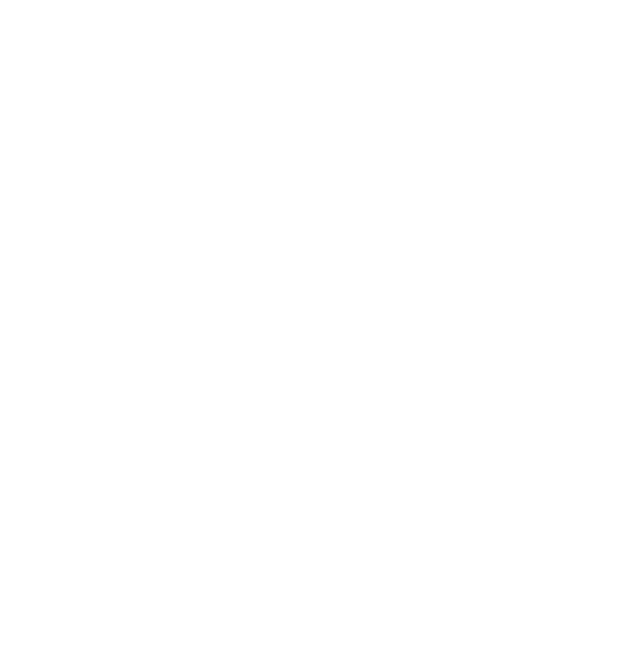
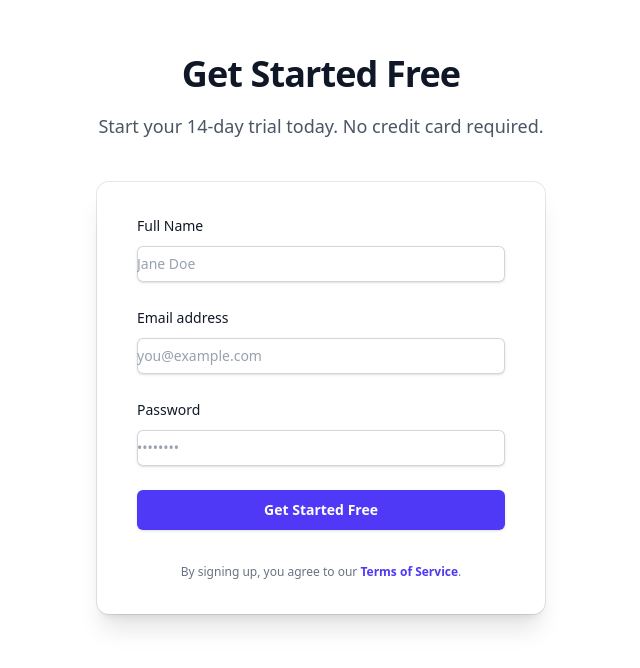
Before and after one commit to rohit3171999/free-trial-landing-page, a React (Vite) app: page / in a window 1280 px wide. Shown: the part 2970-3638 px from the top of the page, without its empty margins (319-959 px from the left). Before the commit the page ends 2896 px from the top, so only its background shows below. Built offline with nearby package versions, Linux system fonts and the light colour scheme.

Commit message:
add markup in SignUpForm.jsx

```diff
--- a/src/App.jsx
+++ b/src/App.jsx
@@ -4,6 +4,7 @@
 import ProductBenefits from "./components/ProductBenefits.jsx";
 import HowItWorks from "./components/HowItWorks.jsx";
 import TrialOfferDetails from "./components/TrialOfferDeatils.jsx";
+import SignUpForm from "./components/SignUpForm.jsx";
 
 export default function App() {
     return (
@@ -12,6 +13,7 @@
             <ProductBenefits/>
             <HowItWorks/>
             <TrialOfferDetails/>
+            <SignUpForm/>
         </>
 
     );
--- a/src/components/SignUpForm.jsx
+++ b/src/components/SignUpForm.jsx
@@ -7,24 +7,90 @@
 * */
 export default function SignUpForm(){
     return (
-        <>
-            {/*<section> wrapper*/}
+        <section className="relative bg-white dark:bg-gray-900 py-24 sm:py-32">
+            <div className="mx-auto max-w-7xl px-6 lg:px-8">
+                <div className="mx-auto max-w-2xl text-center">
+                    <h2 className="text-3xl font-bold tracking-tight text-gray-900 dark:text-white sm:text-4xl">
+                        Get Started Free
+                    </h2>
+                    <p className="mt-4 text-lg leading-8 text-gray-600 dark:text-gray-300">
+                        Start your 14-day trial today. No credit card required.
+                    </p>
+                </div>
 
-            {/*    <h2> form title → “Get Started Free”*/}
+                <div className="mt-10 sm:mx-auto sm:w-full sm:max-w-md">
+                    <div className="bg-white dark:bg-gray-800/50 px-6 py-8 shadow-xl ring-1 ring-gray-900/10 rounded-xl sm:px-10">
+                        <form className="space-y-6" action="#" method="POST">
+                            <div>
+                                <label htmlFor="name" className="block text-sm font-medium leading-6 text-gray-900 dark:text-white">
+                                    Full Name
+                                </label>
+                                <div className="mt-2">
+                                    <input
+                                        id="name"
+                                        name="name"
+                                        type="text"
+                                        autoComplete="name"
+                                        required
+                                        placeholder="Jane Doe"
+                                        className="block w-full rounded-md border-0 py-1.5 text-gray-900 shadow-sm ring-1 ring-inset ring-gray-300 placeholder:text-gray-400 focus:ring-2 focus:ring-inset focus:ring-indigo-600 sm:text-sm sm:leading-6 dark:bg-white/5 dark:text-white dark:ring-white/10 dark:focus:ring-indigo-500"
+                                    />
+                                </div>
+                            </div>
 
-            {/*        <form> element with validation*/}
+                            <div>
+                                <label htmlFor="email" className="block text-sm font-medium leading-6 text-gray-900 dark:text-white">
+                                    Email address
+                                </label>
+                                <div className="mt-2">
+                                    <input
+                                        id="email"
+                                        name="email"
+                                        type="email"
+                                        autoComplete="email"
+                                        required
+                                        placeholder="you@example.com"
+                                        className="block w-full rounded-md border-0 py-1.5 text-gray-900 shadow-sm ring-1 ring-inset ring-gray-300 placeholder:text-gray-400 focus:ring-2 focus:ring-inset focus:ring-indigo-600 sm:text-sm sm:leading-6 dark:bg-white/5 dark:text-white dark:ring-white/10 dark:focus:ring-indigo-500"
+                                    />
+                                </div>
+                            </div>
 
-            {/*            <label> + <input type="text"> → Name*/}
+                            <div>
+                                <label htmlFor="password" className="block text-sm font-medium leading-6 text-gray-900 dark:text-white">
+                                    Password
+                                </label>
+                                <div className="mt-2">
+                                    <input
+                                        id="password"
+                                        name="password"
+                                        type="password"
+                                        autoComplete="new-password"
+                                        required
+                                        placeholder="••••••••"
+                                        className="block w-full rounded-md border-0 py-1.5 text-gray-900 shadow-sm ring-1 ring-inset ring-gray-300 placeholder:text-gray-400 focus:ring-2 focus:ring-inset focus:ring-indigo-600 sm:text-sm sm:leading-6 dark:bg-white/5 dark:text-white dark:ring-white/10 dark:focus:ring-indigo-500"
+                                    />
+                                </div>
+                            </div>
 
-            {/*                <label> + <input type="email"> → Email*/}
+                            <div>
+                                <button
+                                    type="submit"
+                                    className="flex w-full justify-center rounded-md bg-indigo-600 px-3 py-2 text-sm font-semibold leading-6 text-white shadow-sm hover:bg-indigo-500 focus-visible:outline focus-visible:outline-2 focus-visible:outline-offset-2 focus-visible:outline-indigo-600"
+                                >
+                                    Get Started Free
+                                </button>
+                            </div>
+                        </form>
 
-            {/*                    <label> + <input type="password"> → Password*/}
-
-            {/*                        <label> + <input type="text"> (optional) → Company*/}
-
-            {/*                            <button type="submit"> → CTA “Get Started Free”*/}
-
-            {/*                                <small> note (e.g., “No credit card required”)*/}
-        </>
+                        <p className="mt-8 text-center text-xs leading-5 text-gray-500 dark:text-gray-400">
+                            By signing up, you agree to our{' '}
+                            <a href="#" className="font-semibold text-indigo-600 hover:text-indigo-500 dark:text-indigo-400 dark:hover:text-indigo-300">
+                                Terms of Service
+                            </a>.
+                        </p>
+                    </div>
+                </div>
+            </div>
+        </section>
     );
 }
```
